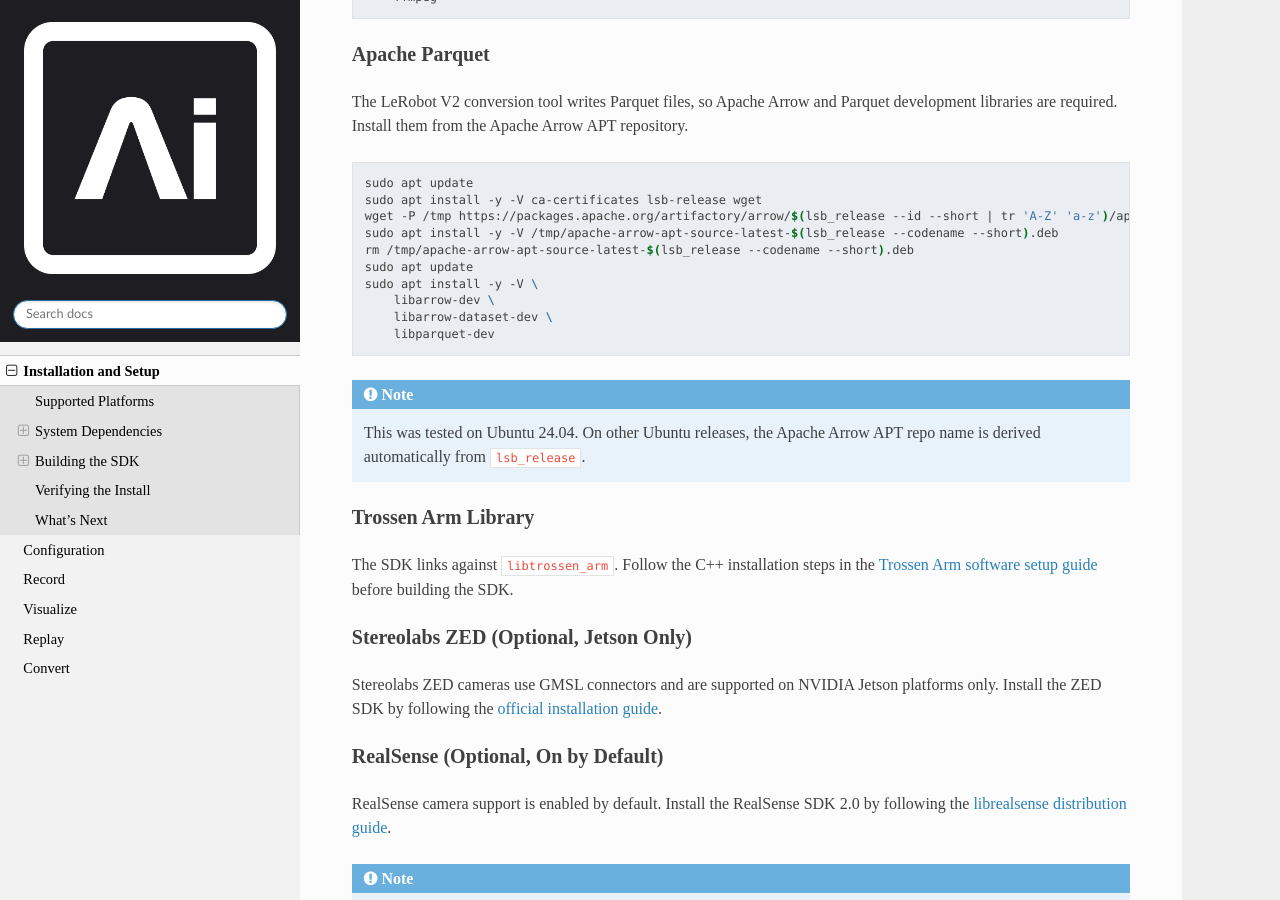
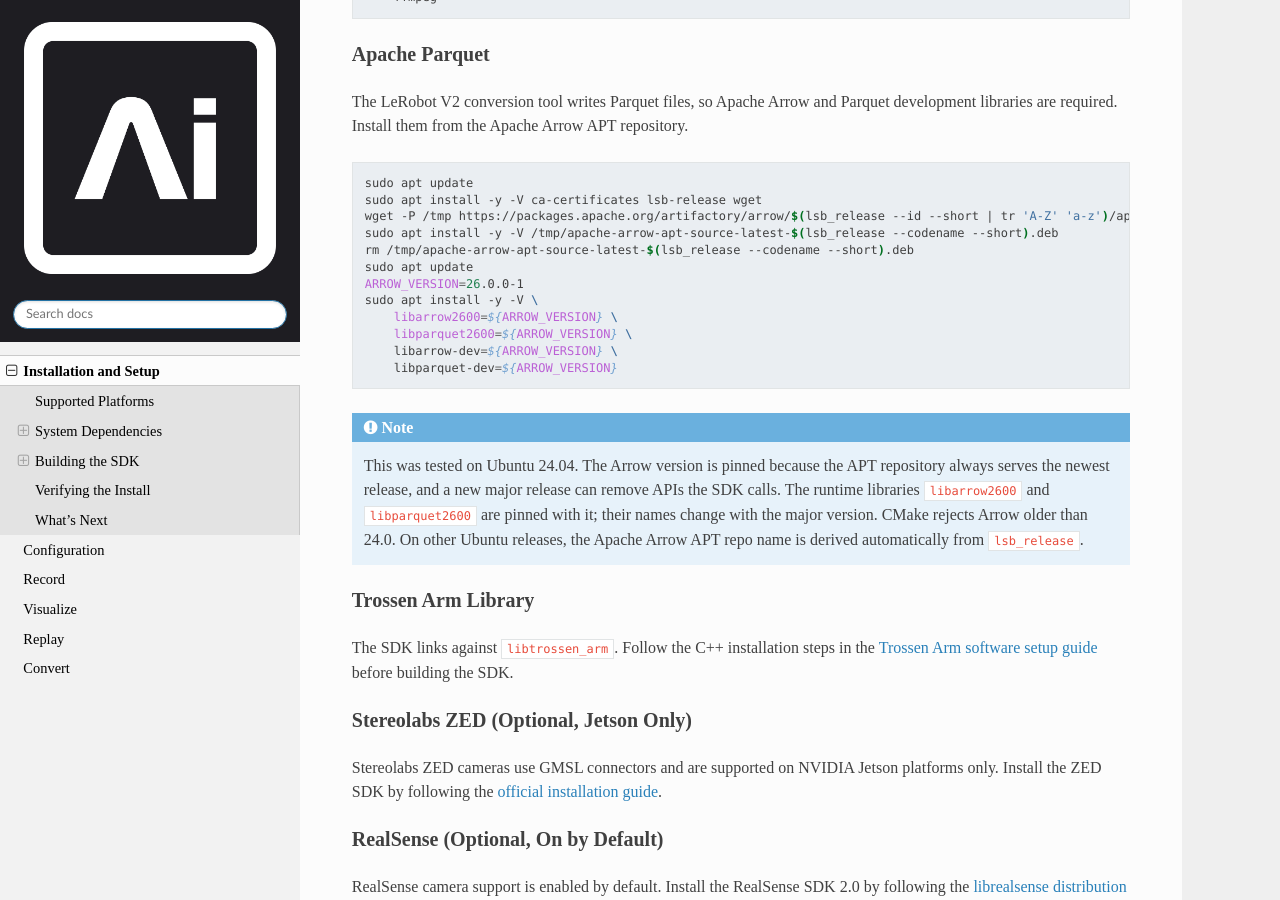
Before and after one commit to TrossenRobotics/trossen_sdk, a Sphinx documentation site: the page built from docs/installation.rst, in a window 1280 px wide and 900 px high, scrolled down 651 px. Built offline with Sphinx 7.4.7 and the Read the Docs theme 3.1.0, drawn with Linux system fonts in a browser that asks for light colours; some web fonts are replaced.

Commit message:
lerobot_v2: use Arrow's Result-returning reader API, pin Arrow
Arrow 26 removed the out-parameter FileReader::Make, breaking the v2 backend and converter. Use the arrow::Result overloads (ReadTable too) and pin Arrow to 26.0.0-1 in CI, the Dockerfile and the install docs. CMake rejects Arrow older than 24.0, which lacks those overloads. CI runs on ubuntu-24.04, since Arrow's apt repo has no packages for Ubuntu 26.04.

```diff
--- a/CMakeLists.txt
+++ b/CMakeLists.txt
@@ -146,6 +146,12 @@
 find_package(BZip2 REQUIRED)
 
 find_package(Arrow REQUIRED)
+# The Parquet reader calls the arrow::Result forms of FileReader::Make and
+# ReadTable(), which require Arrow 24.0 or newer. Arrow's package version check
+# also requires a matching major version, so the minimum is checked here.
+if(Arrow_VERSION VERSION_LESS "24.0")
+  message(FATAL_ERROR "trossen_sdk requires Arrow >= 24.0 (found ${Arrow_VERSION}).")
+endif()
 find_package(Parquet REQUIRED)
 find_package(libtrossen_arm REQUIRED)
 
--- a/docs/installation.rst
+++ b/docs/installation.rst
@@ -57,14 +57,19 @@
     sudo apt install -y -V /tmp/apache-arrow-apt-source-latest-$(lsb_release --codename --short).deb
     rm /tmp/apache-arrow-apt-source-latest-$(lsb_release --codename --short).deb
     sudo apt update
+    ARROW_VERSION=26.0.0-1
     sudo apt install -y -V \
-        libarrow-dev \
-        libarrow-dataset-dev \
-        libparquet-dev
+        libarrow2600=${ARROW_VERSION} \
+        libparquet2600=${ARROW_VERSION} \
+        libarrow-dev=${ARROW_VERSION} \
+        libparquet-dev=${ARROW_VERSION}
 
 .. note::
 
     This was tested on Ubuntu 24.04.
+    The Arrow version is pinned because the APT repository always serves the newest release, and a new major release can remove APIs the SDK calls.
+    The runtime libraries ``libarrow2600`` and ``libparquet2600`` are pinned with it; their names change with the major version.
+    CMake rejects Arrow older than 24.0.
     On other Ubuntu releases, the Apache Arrow APT repo name is derived automatically from ``lsb_release``.
 
 Trossen Arm Library
```
Also changed, not shown: README.md (+7 -14 lines), scripts/trossen_mcap_to_lerobot_v2/README.md, 4 other files.
